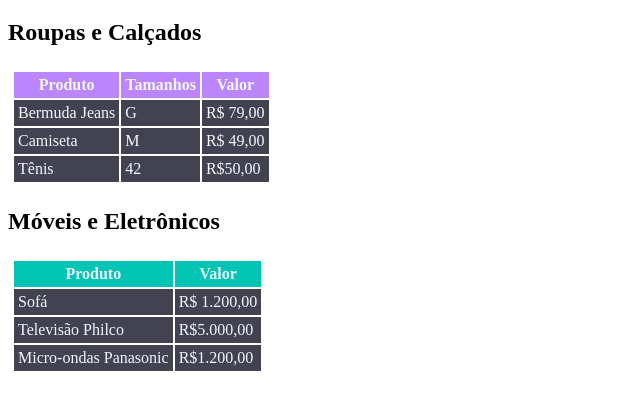
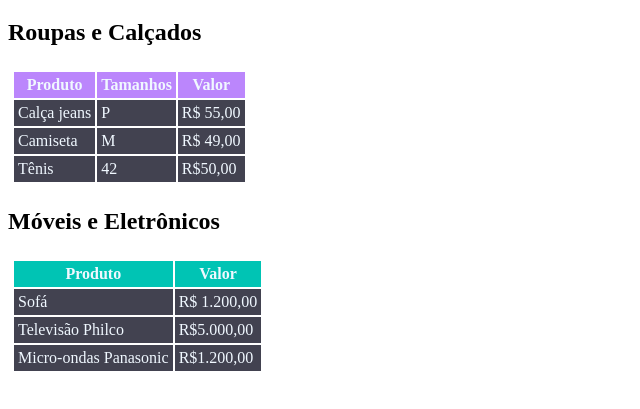
Before and after one commit to penelope-lara/Tabelas, a plain HTML site: page index.html in a window 1280 px wide. Shown: the part 61-470 px from the top of the page, without its empty margins (0-640 px from the left). Drawn offline with Linux system fonts and the light colour scheme.

Commit message:
trocado o tamanho e o preço da calça jeans

```diff
--- a/index.html
+++ b/index.html
@@ -28,9 +28,9 @@
         <tbody>
 
             <tr class="tabela-roupas" >
-                <td>Bermuda Jeans</td>
-                <td>G</td>
-                <td>R$ 79,00</td>
+                <td>Calça jeans</td>
+                <td>P</td>
+                <td>R$ 55,00</td>
             </tr>
 
             <tr class="tabela-roupas" >
```
